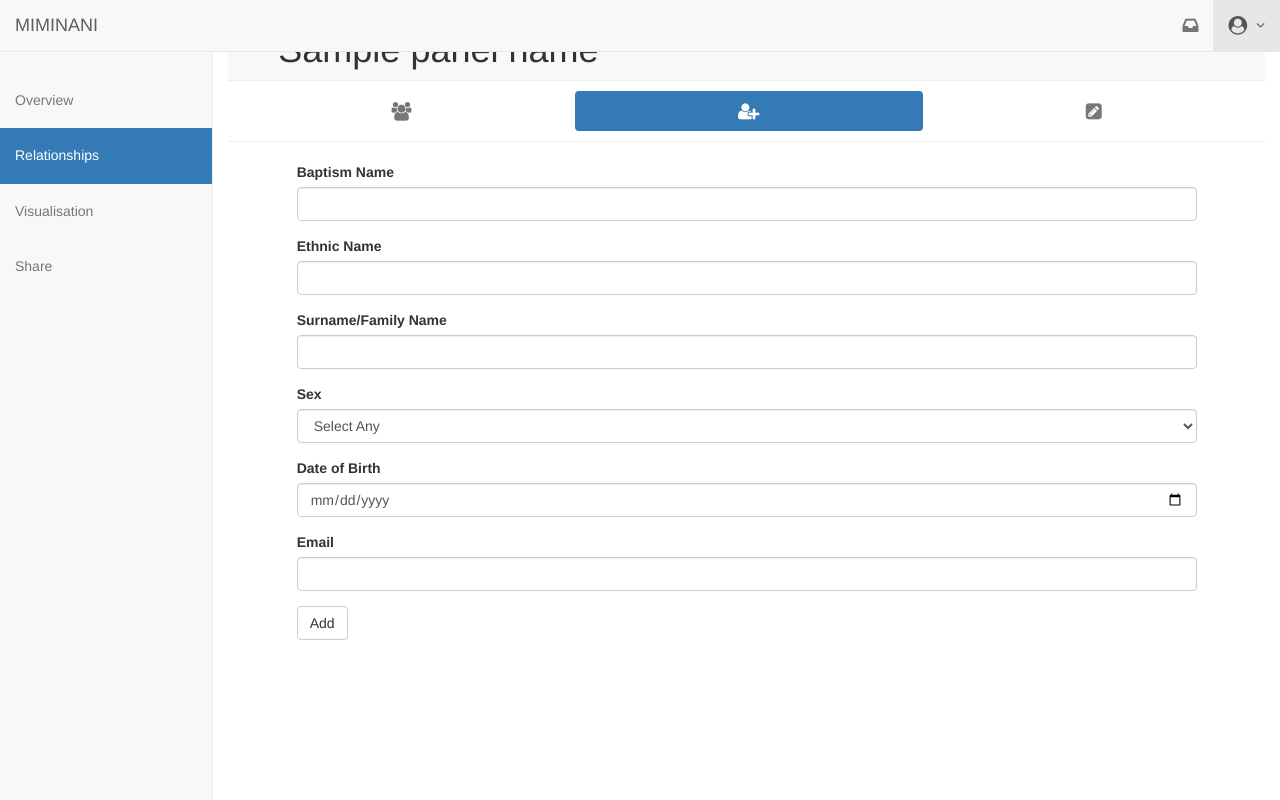
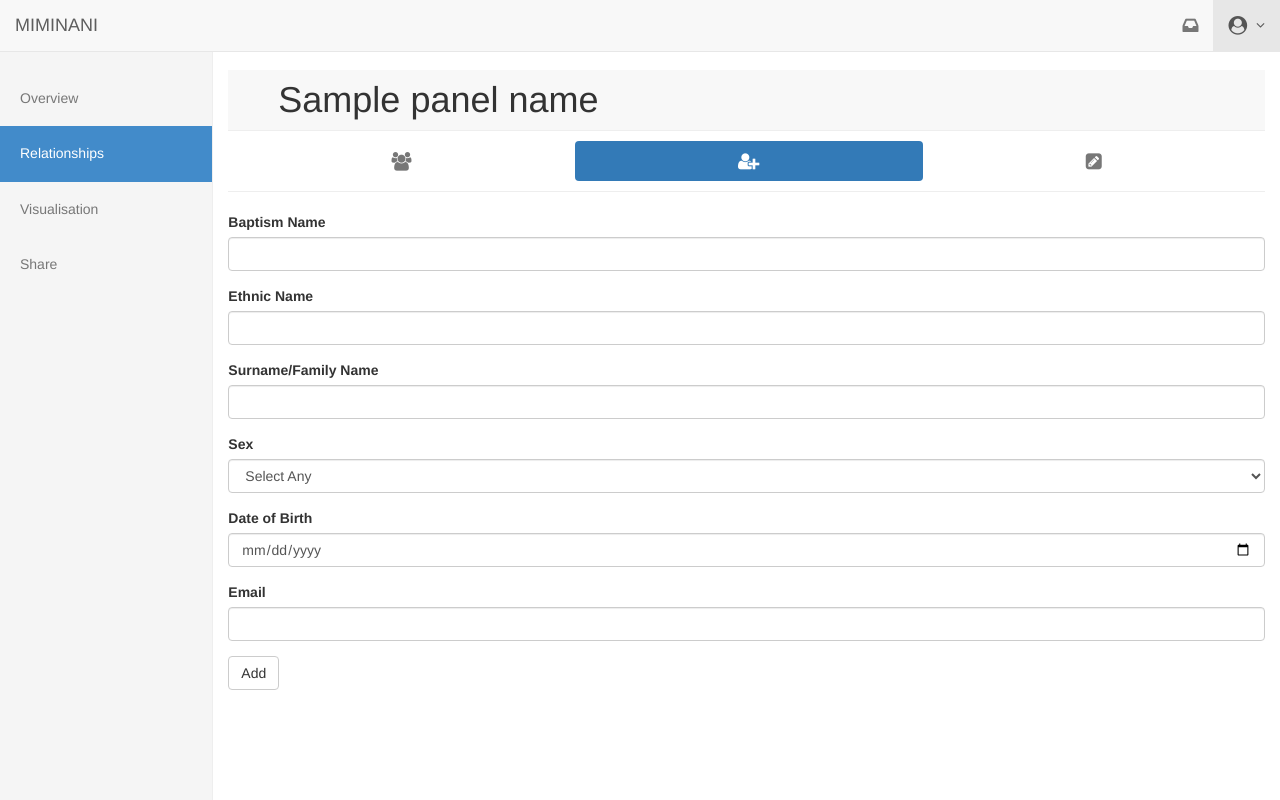
Before and after one commit to imndaiga/historia, a Flask app: template app/templates/user/relationships.html in a window 1280 px wide. Run offline with Flask 2, Linux system fonts and the light colour scheme; tables that the repository leaves empty hold one stand-in row (values such as "Sample post"); the template is opened without the code that fills it: values that come from a table or form of the project are taken from there, most other values are stand-ins (such as "Sample title", 1, 10 or a date in 2020); parts of the project's set-up code (start-up, migrations or seed data) failed here and were passed over; some libraries are stand-ins or nearby versions.

Commit message:
fixed sidebar scroll issue + cleaner css

```diff
--- a/app/static/css/dashboard.css
+++ b/app/static/css/dashboard.css
@@ -1,17 +1,8 @@
 /*
-* Typography
+* General
 */
 
-h1 {
-  margin-bottom: 10px;
-  padding-bottom: 10px;
-  padding-top: 10px;
-  border-bottom: 1px solid #eee;
-  background-color: #F8F8F8;
-  text-indent: 50px;
-}
-
-small {
+.nav_caption {
   padding-left: 5px;
 }
 
@@ -21,48 +12,65 @@ small {
 
 .sidebar {
   position: fixed;
-  top: 53px;
+  top: 51px;
   bottom: 0;
   left: 0;
   z-index: 1000;
+  display: block;
   padding: 20px;
   overflow-x: hidden;
   overflow-y: auto; /* Scrollable contents if viewport is shorter than content. */
+  background-color: #f5f5f5;
   border-right: 1px solid #eee;
-  background-color: #F8F8F8;
 }
 
 /* Sidebar navigation */
-.sidebar {
-  padding-left: 0;
-  padding-right: 0;
+.nav_sidebar {
+  margin-right: -21px; /* 20px padding + 1px border */
+  margin-bottom: 20px;
+  margin-left: -20px;
 }
 
-.sidebar .nav {
-  margin-bottom: 20px;
+.nav_sidebar > li > a {
+  padding-right: 20px;
+  padding-left: 20px;
 }
 
-.sidebar .nav-item {
-  width: 100%;
-}
-
-.sidebar .nav-item + .nav-item {
-  margin-left: 0;
-}
-
-.sidebar .nav-link {
-  border-radius: 0;
+.nav_sidebar > .active > a,
+.nav_sidebar > .active > a:hover,
+.nav_sidebar > .active > a:focus {
+  color: #fff;
+  background-color: #428bca;
 }
 
 /*
-* Panel
+* Main
+*/
+.main {
+  padding-top: 50px;
+}
+@media (min-width: @screen-md-min) {
+  .main {
+    padding-top: 50px;
+    padding-right: 20px;
+    padding-left: 20px;
+  }
+}
+
+/*
+* panel
 */
 
-.dash_main_content {
-  max-width: 900px;
+.panel_header {
+  margin-bottom: 10px;
+  padding-bottom: 10px;
+  padding-top: 10px;
+  border-bottom: 1px solid #eee;
+  background-color: #F8F8F8;
+  text-indent: 50px;
 }
 
-.panel_menu {
+.sub_menu_panel {
   margin-bottom: 20px;
   border-bottom: 1px solid #eee;
 }
--- a/app/templates/user/dashboard.html
+++ b/app/templates/user/dashboard.html
@@ -13,7 +13,7 @@
 	<li class="dropdown active">
 		<a href="#" class="dropdown-toggle" data-toggle="dropdown">
 			<i class='fa fa-user-circle fa-lg'></i>
-			<small>{{user|capitalize}}</small>
+			<small class="nav_caption">{{user|capitalize}}</small>
 			<i class='fa fa-angle-down'></i>
 		</a>
 		<ul class="dropdown-menu">
@@ -28,28 +28,26 @@
 	<div class="container-fluid">
 		<div class="row">
 			<div class="col-sm-3 col-md-2 hidden-xs sidebar">
-				<ul class="nav nav-pills flex-column">
-					<li class="nav-item disabled"><a class="nav-link" href="{{ url_for('user.dashboard', user=user)}}"><h5>Overview</h5><span class="sr-only">(current)</span></a></li>
-					<li class="nav-item active"><a class="nav-link" href="{{ url_for('user.relationships', user=user)}}"><h5>Relationships</h5></a></li>
-					<li class="nav-item disabled"><a class="nav-link" href="#"><h5>Visualisation</h5></a></li>
-					<li class="nav-item disabled"><a class="nav-link" href="#"><h5>Share</h5></a></li>
+				<ul class="nav nav_sidebar">
+					<li class="nav-item disabled"><a href="{{ url_for('user.dashboard', user=user)}}"><h5>Overview</h5><span class="sr-only">(current)</span></a></li>
+					<li class="active"><a href="{{ url_for('user.relationships', user=user)}}"><h5>Relationships</h5></a></li>
+					<li class="disabled"><a href="#"><h5>Visualisation</h5></a></li>
+					<li class="disabled"><a href="#"><h5>Share</h5></a></li>
 				</ul>
 			</div>
-			<main class="col-sm-9 col-md-10 col-sm-offset-3 col-md-offset-2">
+			<div class="col-sm-9 col-md-10 col-sm-offset-3 col-md-offset-2 main">
+				<h1 class="panel_header">{{ panel_name }}</h1>
 				{% for message in get_flashed_messages() %}
 				<div class="alert alert-warning">
 					<button type="button" class="close" data-dismiss="alert">&times;</button>
 					{{ message }}
 				</div>
 				{% endfor %}
-				<h1>{{ panel_name }}</h1>
 				{% block panel_menu %}
 				{% endblock %}
-				<section class="dash_main_content center-block">
-					{% block main_content %}
-					{% endblock %}
-				</section>
-			</main>
+				{% block main_content %}
+				{% endblock %}
+			</div>
 		</div>
 	</div>
 {% endblock %}
--- a/app/templates/user/relationships.html
+++ b/app/templates/user/relationships.html
@@ -1,7 +1,7 @@
 {% extends "/user/dashboard.html" %}
 
 {% block panel_menu %}
-	<div class="panel_menu">
+	<div class="sub_menu_panel">
 		<ul class="nav nav-pills nav-justified" style="margin-bottom: 10px">
 			<li class="disabled"><a href="#"><i class="fa fa-users fa-lg"></i></a></li>
 			<li class="active"><a href="#"><i class="fa fa-user-plus fa-lg"></i></a></li>
```
